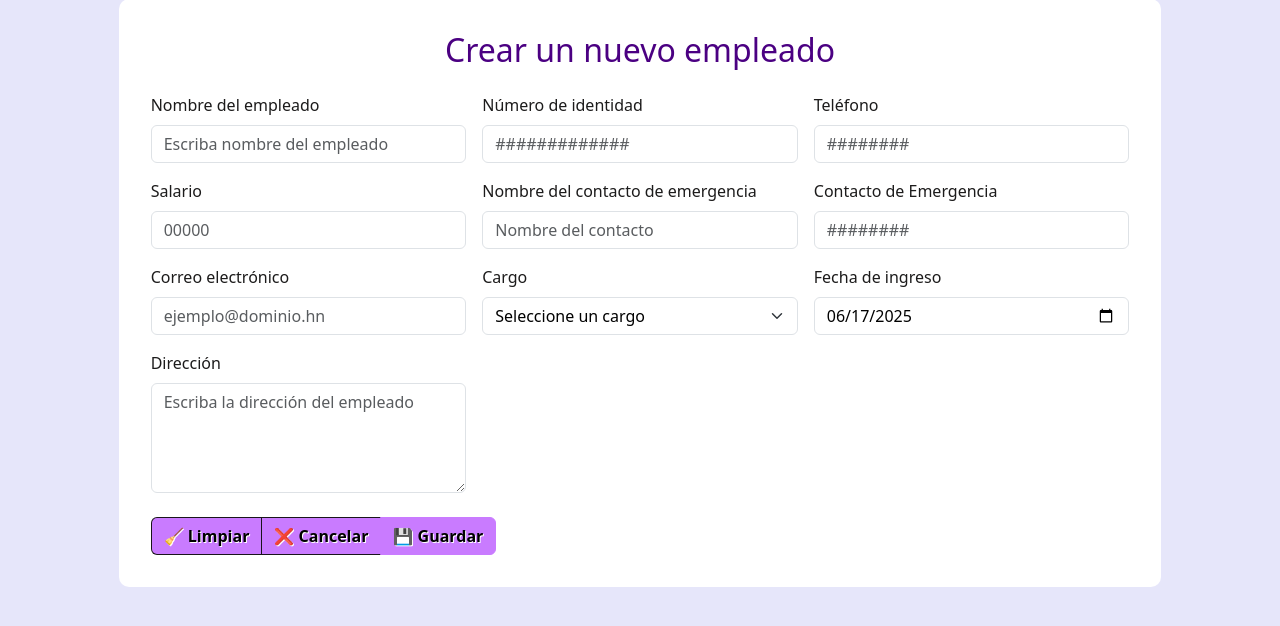
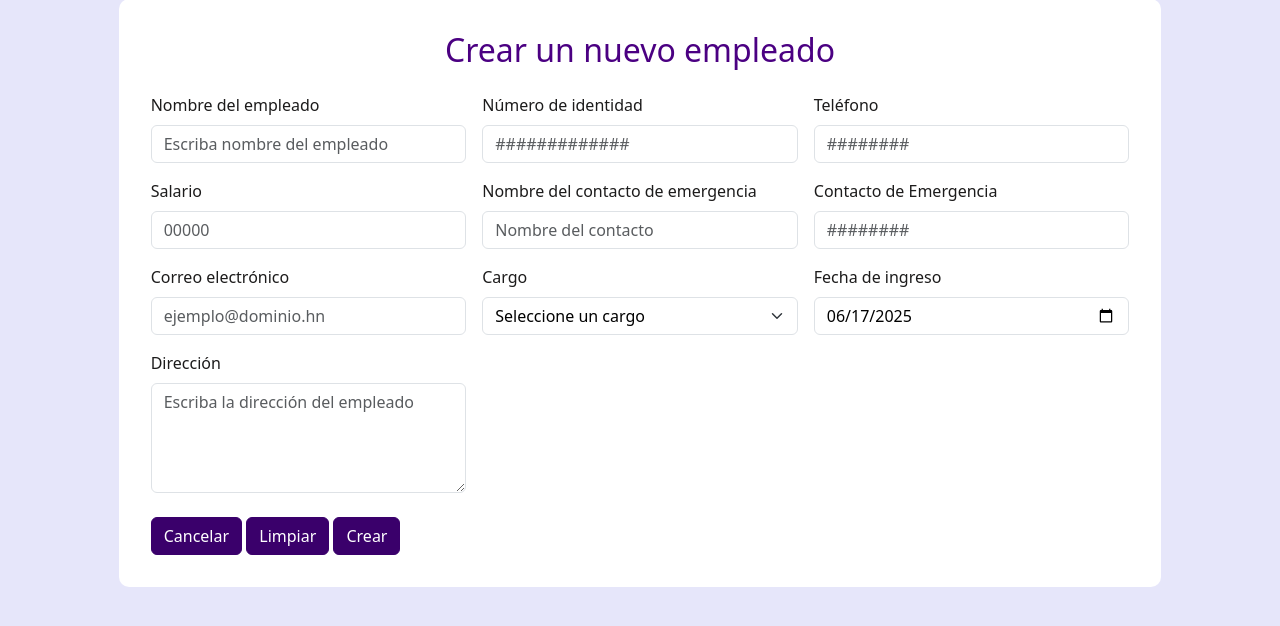
Before and after one commit to fernandaaguilar44/Salon_chic, a Laravel app: page /empleados/create in a window 1280 px wide. Shown: the part 49-675 px from the top of the page. Run offline with Laravel 12, Linux system fonts and the light colour scheme.

Commit message:
Guardar cambios

```diff
--- a/resources/views/empleados/create.blade.php
+++ b/resources/views/empleados/create.blade.php
@@ -24,30 +24,17 @@
             background-color: white;
             color: black;
         }
-        .btn-primary {
-            background-color: #C97BFF;
-            border-color: #C97BFF;
-            color: black;
-            text-shadow: white 1px 1px;
-            font-weight: bold;
-            transition: color 0.3s ease, transform 0.3s ease;
+
+        .btn-primary, .btn-secondary, .btn-danger {
+            background-color: #3a006b;
+            border-color: #3a006b;
+            color: white;
         }
-        .btn-secondary {
-            background-color: #C97BFF;
-            border-color: rgba(16, 15, 15, 0.95);
-            color: black;
-            font-weight: bold;
-            text-shadow: white 1px 1px;
-            transition: all 0.4s ease;
-        }
-        .btn-secondary:hover,
-        .btn-primary:hover {
-            background-color: #C97BFF;
-            border-color: rgba(16, 15, 15, 0.95);
+        .btn-secondary:hover, .btn-danger:hover {
+            background-color: #e4007c;
+            border-color: #e4007c;
             color: white;
-            transform: scale(1.2);
-            opacity: 0.9;
-        }
+            }
         .btn-primary:hover {
             text-shadow: black 1px 1px;
         }
@@ -171,13 +158,13 @@
                             @enderror
                         </div>
                     </div>
-                    <div class="mt-4">
-                        <div class="btn-group" role="group" aria-label="Botones de acción">
-                            <button type="button" id="btnLimpiar" class="btn btn-secondary">🧹 Limpiar</button>
-                            <a href="{{ route('empleados.index') }}" class="btn btn-secondary">❌ Cancelar</a>
-                            <button type="submit" class="btn btn-primary">💾 Guardar</button>
-                        </div>
+                    <div class="btn-group-left mt-4">
+                        <a href="{{ route('empleados.index') }}" class="btn btn-secondary">Cancelar</a>
+                        <button type="reset" class="btn btn-danger" id="btnLimpiar">Limpiar</button>
+                        <button type="submit" class="btn btn-primary">Crear </button>
+
                     </div>
+
                 </form>
             </div>
         </div>
```
Also changed, not shown: app/Http/Controllers/LlamadoAtencionController.php (+13 -22 lines), resources/views/empleados/edit.blade.php (+10 -15 lines), resources/views/llamados/create.blade.php (+40 -35 lines).
